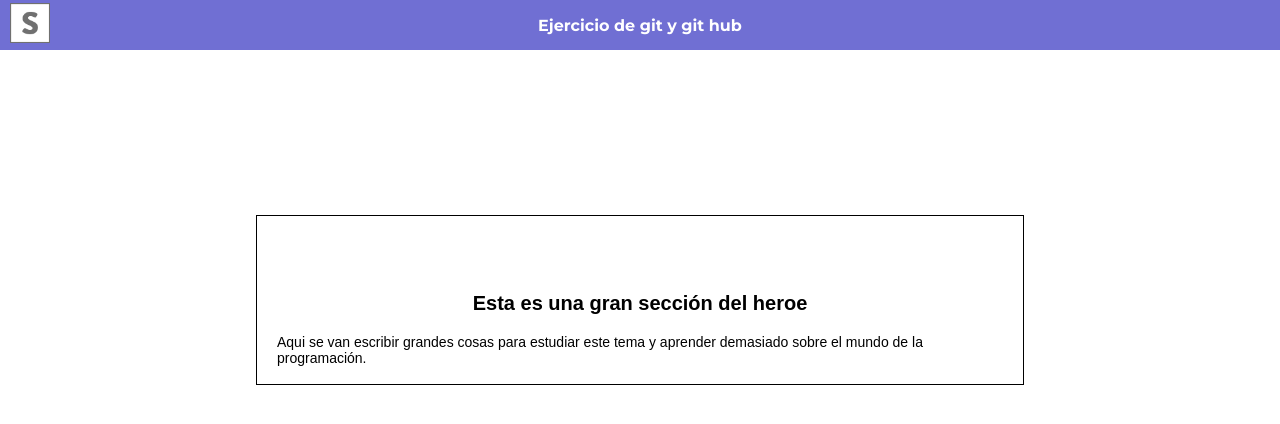
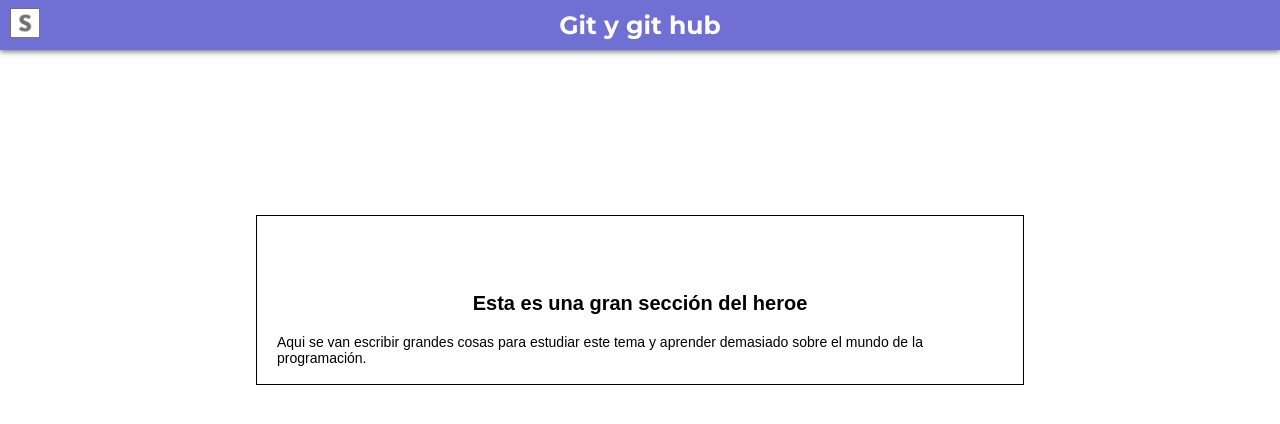
Before and after one commit to s3-lab/proyecto1, a plain HTML site: page index.html in a window 1280 px wide. Drawn offline with Linux system fonts and the light colour scheme.

Commit message:
cabecera finalizada

```diff
--- a/css/estilos.css
+++ b/css/estilos.css
@@ -8,6 +8,7 @@
   width: 100vw;
   height: 50px;
   align-items: center;
+  box-shadow: 0px 2px 5px 0px rgba(0, 0, 0, 0.5);
 }
 
 body {
@@ -16,7 +17,7 @@
 .tittle {
   color:  white;
   font-family: 'Montserrat', sans-serif;
-  font-size: 16px;
+  font-size: 25px;
   grid-column: 2 / 3;
   text-align: center;
 }
@@ -33,8 +34,8 @@
   margin: 0;
 }
 .logoimage {
-  width: 40px;
-  height: 40px;
+  width: 30px;
+  height: 30px;
 }
 
 .contenedor {
--- a/index.html
+++ b/index.html
@@ -12,7 +12,7 @@
       <figure class="logo">
         <img class="logoimage" src="images/S1.png" alt="">
       </figure>
-      <h2 class="tittle">Ejercicio de git y git hub
+      <h2 class="tittle">Git y git hub
         </h2>
     </header>
     <section class="hero">
```
